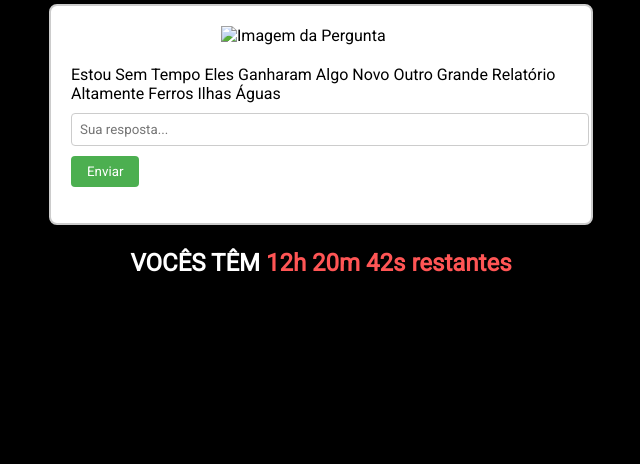
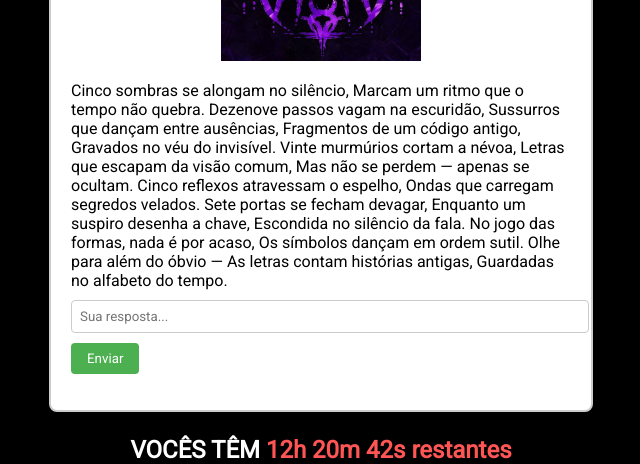
Before and after one commit to GameOverRpG/enigma1, a plain HTML site: page index.html in a window 1280 px wide. Shown: the part 363-827 px from the top of the page, without its empty margins (319-959 px from the left). Before the commit the page ends 800 px from the top, so only its background shows below. Drawn offline with Linux system fonts and the light colour scheme.

Commit message:
Upando tudo de novo!

```diff
--- a/assets/relogio.js
+++ b/assets/relogio.js
@@ -11,7 +11,7 @@ function atualizarContador() {
     if (restante <= 0) {
         contador.textContent = "Tempo esgotado!"
         setTimeout(() => {
-            window.location.href = "../final/tempo-esgotado.html";
+            window.location.href = "../final/esoiaheausiuo.html";
         }, 4000);
         return;
     }
--- a/index.html
+++ b/index.html
@@ -14,9 +14,32 @@
       <img src="assets/imagens/logo.png" alt="Imagem" class="centered-image">
     </div>
     <div class="question-box">
-      <img src="output.jpg" alt="Imagem da Pergunta" class="question-image">
+      <img src="assets/imagens/output.png" alt="Imagem da Pergunta" class="question-image">
       <p class="question">
-        Estou Sem Tempo Eles Ganharam Algo Novo Outro Grande Relatório Altamente Ferros Ilhas Águas
+        Cinco sombras se alongam no silêncio,
+        Marcam um ritmo que o tempo não quebra.
+
+        Dezenove passos vagam na escuridão,
+        Sussurros que dançam entre ausências,
+        Fragmentos de um código antigo,
+        Gravados no véu do invisível.
+
+        Vinte murmúrios cortam a névoa,
+        Letras que escapam da visão comum,
+        Mas não se perdem — apenas se ocultam.
+
+        Cinco reflexos atravessam o espelho,
+        Ondas que carregam segredos velados.
+
+        Sete portas se fecham devagar,
+        Enquanto um suspiro desenha a chave,
+        Escondida no silêncio da fala.
+
+        No jogo das formas, nada é por acaso,
+        Os símbolos dançam em ordem sutil.
+        Olhe para além do óbvio —
+        As letras contam histórias antigas,
+        Guardadas no alfabeto do tempo.
       </p>
       <input type="text" placeholder="Sua resposta...">
       <button onclick="checkAnswer()">Enviar</button>
--- a/pagina2/script2.js
+++ b/pagina2/script2.js
@@ -3,7 +3,7 @@ function checkAnswer() {
 
     if (answer === 'insistentes') {
       // Redirecionar para outra página após acertar a resposta
-      window.location.href = '../pagina3/outra-pagina-resposta.html'; // Substitua "outra-pagina-resposta.html" pela URL da página de resposta correta
+      window.location.href = '../pagina3/eyishgesniwe.html'; // Substitua "outra-pagina-resposta.html" pela URL da página de resposta correta
     } else {
       // Exibir mensagem de resposta na div com o id "result"
       document.getElementById('result').textContent = 'Resposta incorreta!';
--- a/pagina3/script3.js
+++ b/pagina3/script3.js
@@ -3,7 +3,7 @@ function checkAnswer() {
 
     if (answer === 'mais') {
 
-      window.location.href = '../final/final.html';
+      window.location.href = '../final/xassdakakskaksda.html';
     } else {
 
       document.getElementById('result').textContent = 'Resposta incorreta!';
--- a/script.js
+++ b/script.js
@@ -3,7 +3,7 @@ function checkAnswer() {
 
     if (answer === 'burros') {
 
-      window.location.href = 'pagina2/outra-pagina.html';
+      window.location.href = 'pagina2/asdaheeyskwe.html';
 
       document.getElementById('result').textContent = 'Resposta incorreta!';
     }
```
Also changed, not shown: final/xassdakakskaksda.html (renamed from final/final.html, +0 -2 lines), pagina2/asdaheeyskwe.html (renamed from pagina2/outra-pagina.html, +4 -3 lines), pagina3/eyishgesniwe.html (renamed from pagina3/outra-pagina-resposta.html, +3 -3 lines), assets/imagens/cores.PNG (renamed from assets/imagens/hexaue.PNG), assets/imagens/output.png (added), final/esoiaheausiuo.html (renamed from final/tempo-esgotado.html).
